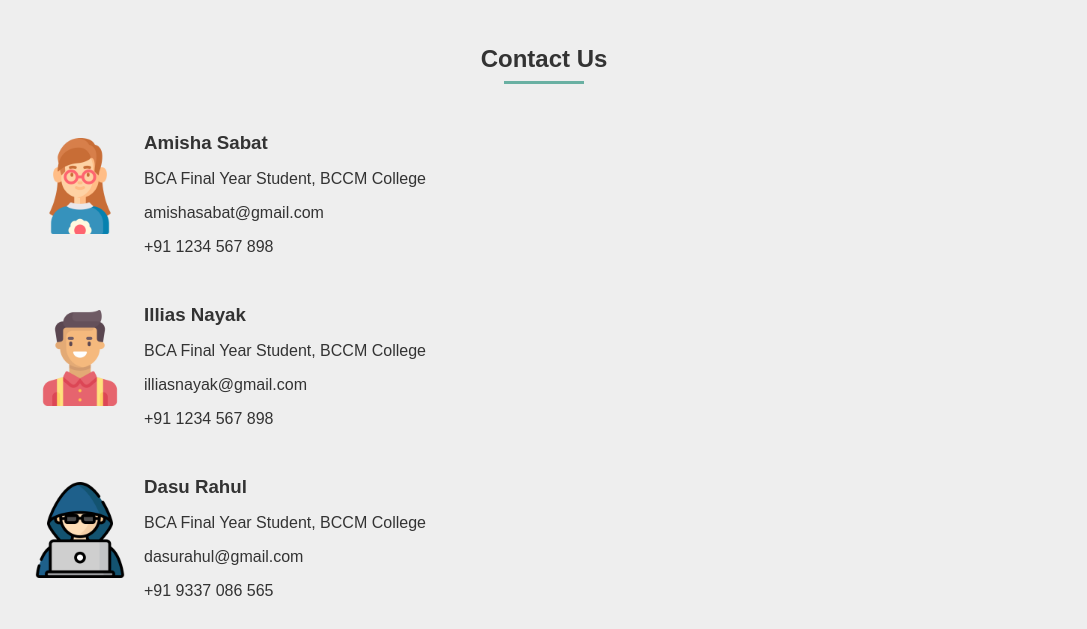
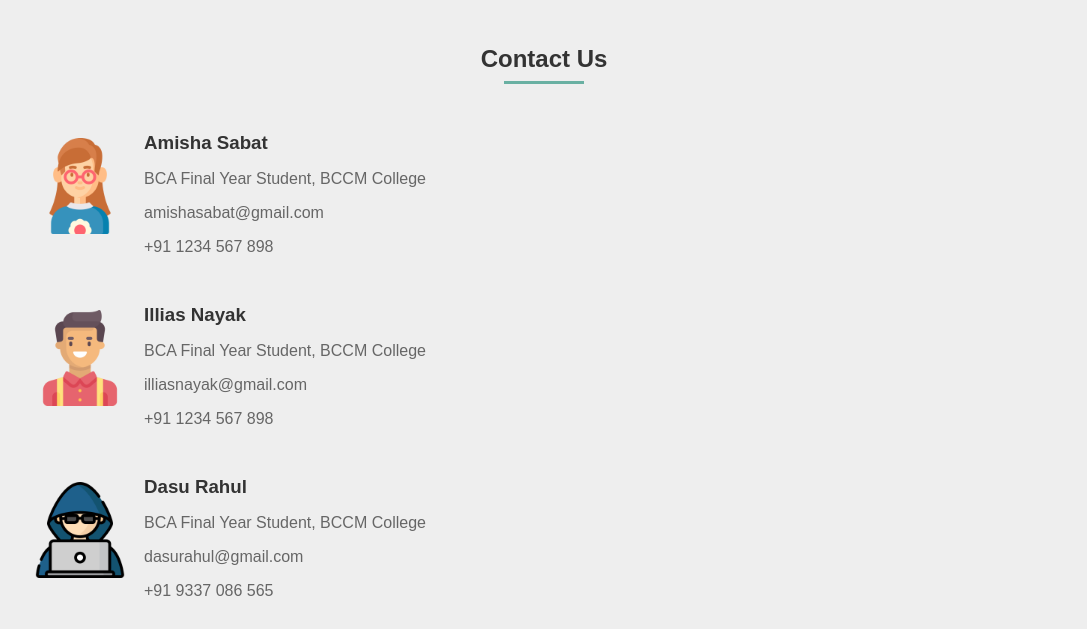
Before and after one commit to dasurahul/Guest-House-Management-System, a plain HTML site: page contact.html in a window 1280 px wide. Shown: the part 99-728 px from the top of the page, without its empty margins (96-1183 px from the left). Drawn offline with Linux system fonts and the light colour scheme.

Commit message:
Updated style.css

```diff
--- a/style.css
+++ b/style.css
@@ -363,6 +363,10 @@ ul {
   height: 6rem;
 }
 
+.person p {
+  color: var(--gray-color);
+}
+
 /* Login Page */
 
 .login-page {
```
